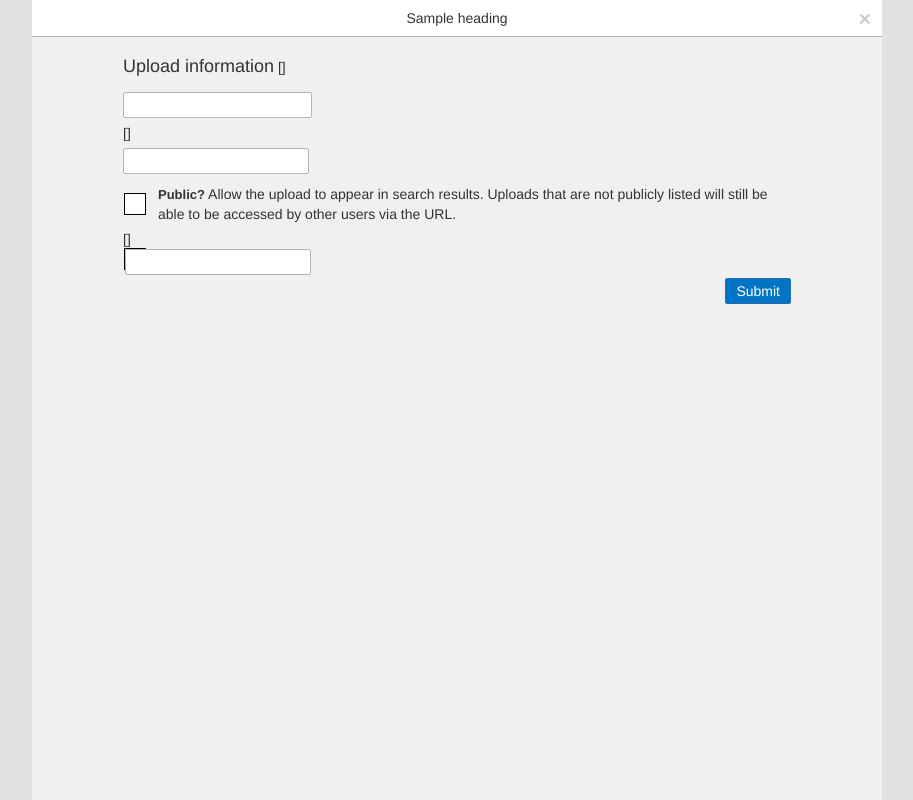
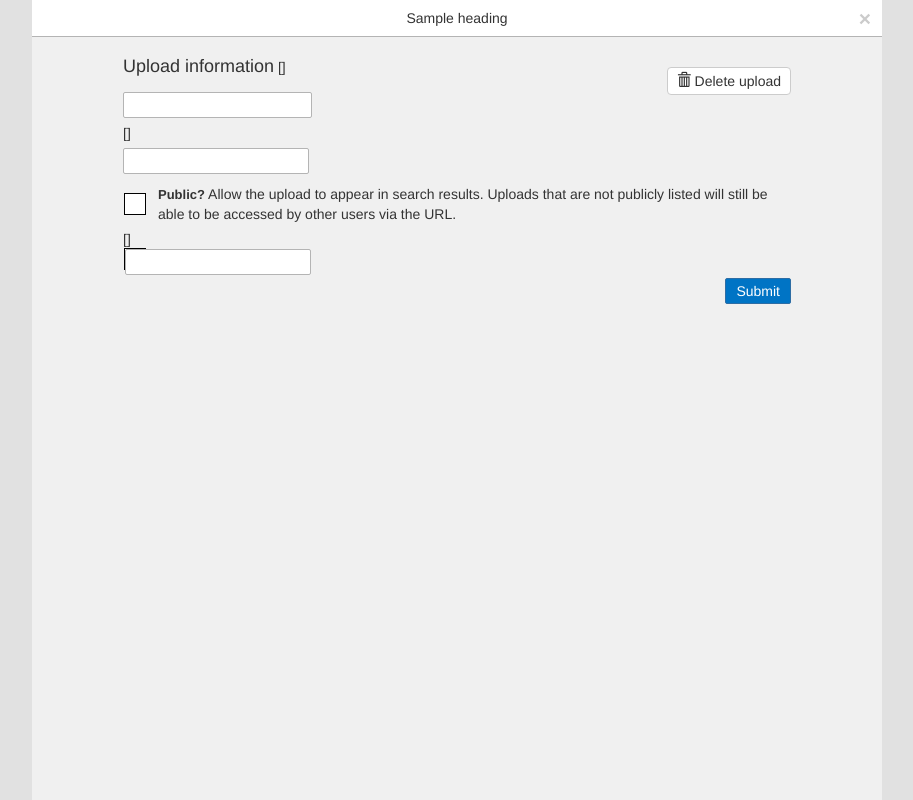
Before and after one commit to rachelhbush/Meowseum, a Django app: template Meowseum/templates/en/public/edit_upload.html in a window 1280 px wide. Shown: the whole page, without its empty margins (183-1096 px from the left). Run offline with Django 3.2, Linux system fonts and the light colour scheme; the template is opened without the code that fills it: most values are stand-ins (such as "Sample title", 1, 10 or a date in 2020); form fields are guessed from the names that the template uses; some libraries are stand-ins or nearby versions.

Commit message:
feat: The edit form now contains a delete button.

```diff
--- a/Meowseum/static/css/pet_upload_and_search.css
+++ b/Meowseum/static/css/pet_upload_and_search.css
@@ -58,6 +58,17 @@
     padding-top: 7px;
 }
 
+#delete-btn {
+    /* Style the delete button on the page for editing an upload. */
+   height: 28px;
+   padding-left: 9px;
+   padding-right: 9px;
+   float: right;
+   /* This rule positions the delete button to be vertically level with the center of the heading to the left. */
+   margin-top: 10px;
+   margin-bottom: 10px;
+}
+
 /* 2. Style elements only on the Adoption page. */
 
 /* At a viewport width of 350px or greater, the checkbox label "Tested and treated for worms, ticks, and fleas" appears all on one line,
--- a/Meowseum/templates/en/public/edit_upload_main.html
+++ b/Meowseum/templates/en/public/edit_upload_main.html
@@ -1,9 +1,10 @@
 {% comment %}
     This template contains the basic information used by all categories of upload. It is shown below the editing forms for Adoption, Lost, and Found, and it is the only template shown for the Pets category.
 {% endcomment %}
-{% if upload_category != 'pets' %}
-    <h2>Upload information</h2>
-{% endif %}
+<h2>Upload information</h2>
+<a href="{% url "delete_upload" relative_url %}">
+    <button type="button" class="btn btn-default" id="delete-btn"><span class="glyphicon glyphicon-trash"></span> Delete upload</button>
+</a>
 {{ edit_upload_form.non_field_errors }}
 {{ edit_upload_form.title.errors }}
 <div class="field">
```
